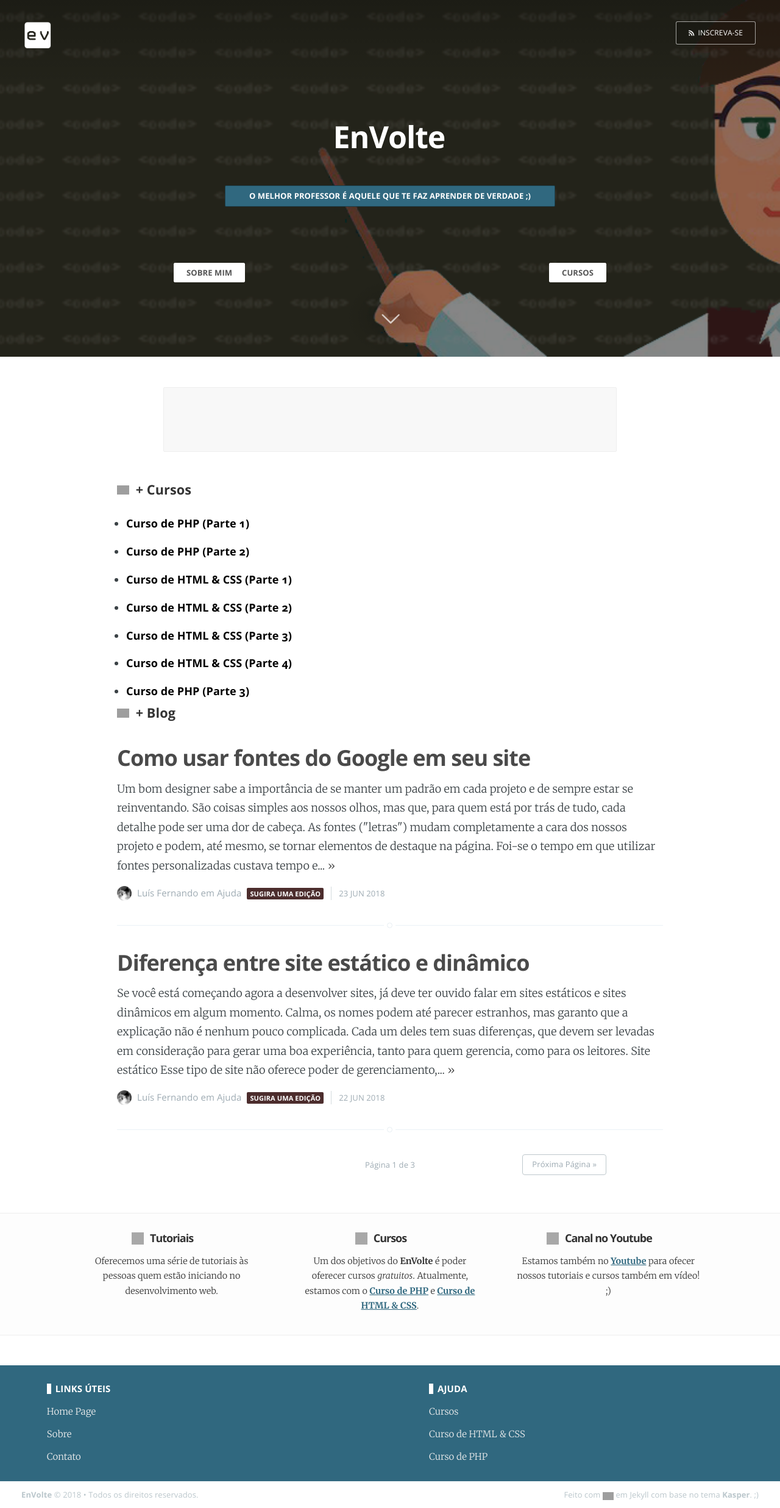
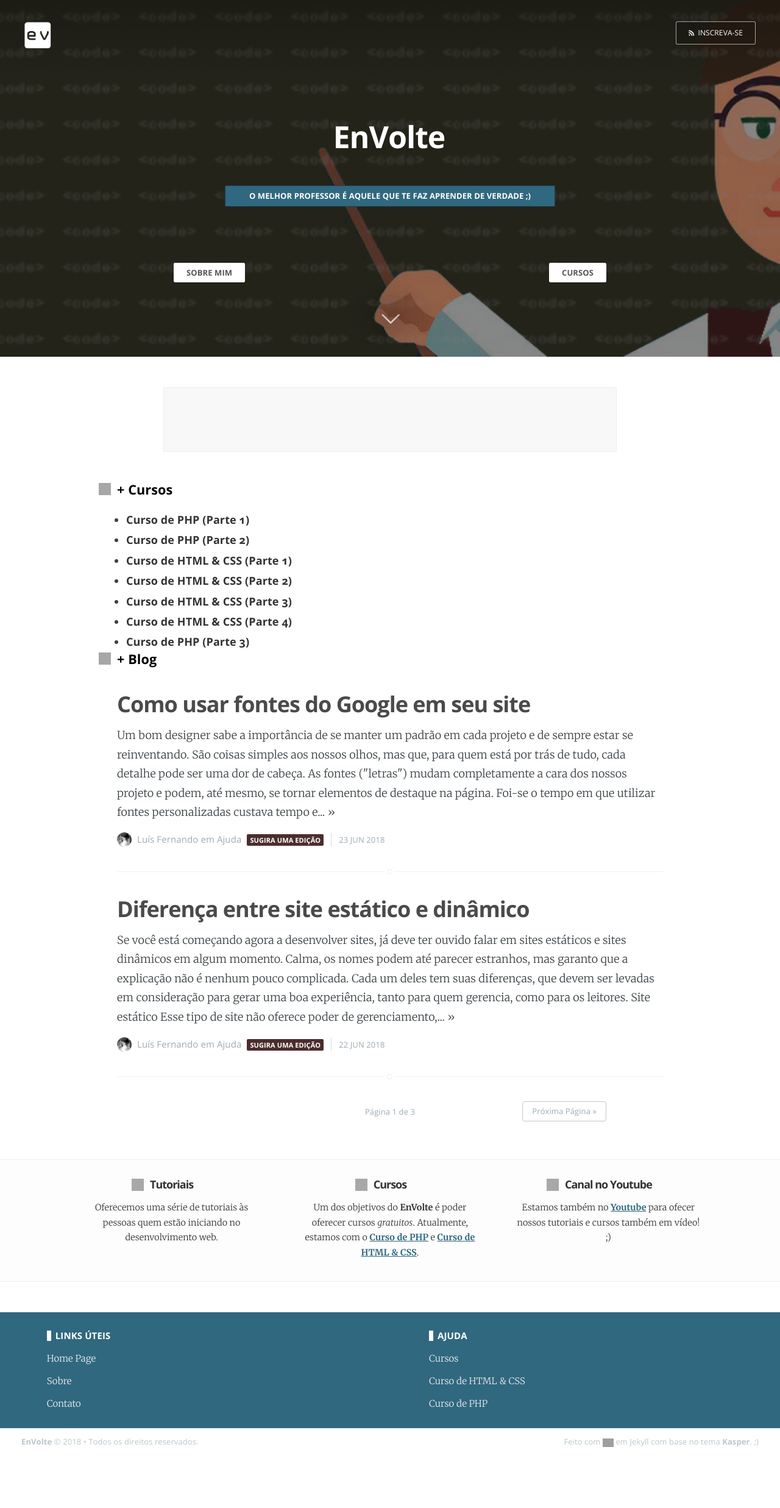
Before and after one commit to EnVolte/envolte.github.io, a Jekyll site: the page built from index.html, in a window 1280 px wide. Shown: the whole page at 61% size. Built offline with Jekyll 4.4.1, drawn with Linux system fonts in a browser that asks for light colours; the list of posts is cut into pages by our own code; after the commit the page ends 2385 px from its top, so only the background shows below that; grey boxes are pictures that could not be loaded.

Commit message:
Update screen.css

```diff
--- a/assets/css/screen.css
+++ b/assets/css/screen.css
@@ -1824,8 +1824,8 @@ section#about a {color: #30687f; font-weight: bold;}
 #right {width: 30%; float: right; position: relative;}
 #right:hover p, #right:hover h2 {color: #000;}
 
-h3.titlep {width: 70%; margin: 0px auto; font-size: 1.2em; color: #333;}
-h3.titlep span {width: 20px; height: 15px; display: inline-block; background: #fff; margin-right: 5px;}
-ul#curso {width: 70%; margin: 2rem auto 3rem;}
+h3.titlep {width: 70%; margin: 0px auto; font-size: 1.2em; color: #000;}
+h3.titlep span {width: 20px; height: 20px; background-size: 20px; position: absolute; margin-top: 1px; margin-left: -30px; display: inline-block; opacity: 0.9;}
+ul#curso {width: 70%; margin: 2rem auto 3rem; line-height: 1em;}
 ul#curso li {float: left; width: 100%; font-size: auto;}
-ul#curso li a {color: #000; text-decoration: none; font-family: Open Sans; font-weight: bold;}
+ul#curso li a {color: #333; text-decoration: none; font-family: Open Sans; font-weight: bold;}
```
